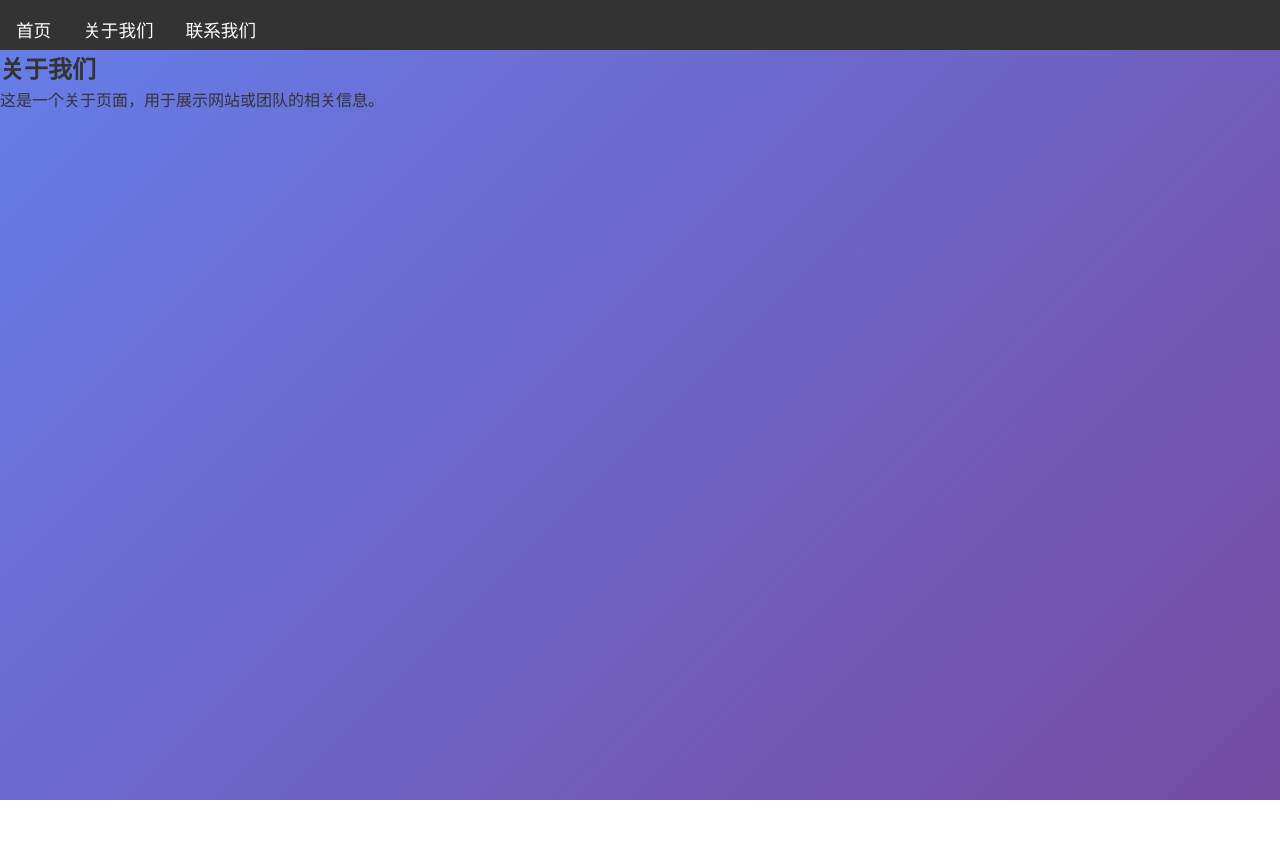
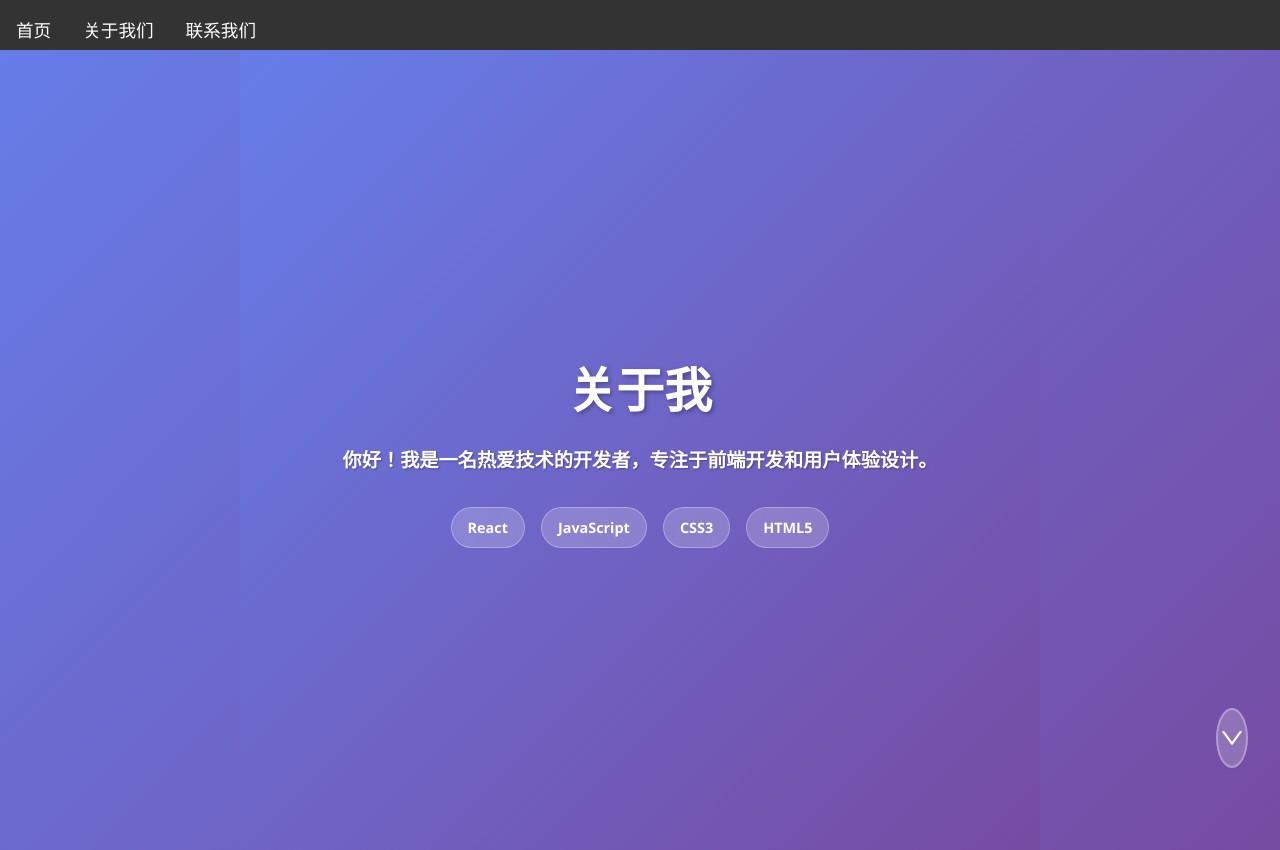
Before and after one commit to SucreAvecMoi/SucreAvecMoi.github.io, a React (Create React App) app: page /#/about in a window 1280 px wide. Before the commit the page ends 800 px from the top, so only its background shows below. Built offline with nearby package versions, Linux system fonts and the light colour scheme.

Commit message:
Fix About page Swiper: add CSS styles and improve content

```diff
--- a/package.json
+++ b/package.json
@@ -8,10 +8,12 @@
     "@testing-library/jest-dom": "^6.6.3",
     "@testing-library/react": "^16.3.0",
     "@testing-library/user-event": "^13.5.0",
+    "antd": "^5.26.6",
     "react": "^19.1.0",
     "react-dom": "^19.1.0",
     "react-router-dom": "^7.7.0",
     "react-scripts": "5.0.1",
+    "swiper": "^11.2.10",
     "web-vitals": "^2.1.4"
   },
   "scripts": {
--- /dev/null
+++ b/src/pages/About.css
@@ -0,0 +1,175 @@
+/* About 页面容器 */
+.about-container {
+  width: 100%;
+  height: 100vh;
+  position: relative;
+  overflow: hidden;
+}
+
+/* Swiper 容器样式 */
+.mySwiper {
+  width: 100%;
+  height: 100vh;
+}
+
+/* 幻灯片样式 */
+.slide {
+  display: flex;
+  align-items: center;
+  justify-content: center;
+  font-size: 2rem;
+  font-weight: bold;
+  color: white;
+  text-align: center;
+  padding: 2rem;
+  box-sizing: border-box;
+}
+
+/* 幻灯片内容样式 */
+.slide-content {
+  display: flex;
+  flex-direction: column;
+  align-items: center;
+  justify-content: center;
+  max-width: 800px;
+  margin: 0 auto;
+}
+
+.slide-content h2 {
+  font-size: 3rem;
+  margin-bottom: 1rem;
+  text-shadow: 2px 2px 4px rgba(0, 0, 0, 0.3);
+}
+
+.slide-content p {
+  font-size: 1.2rem;
+  line-height: 1.6;
+  margin-bottom: 2rem;
+  text-shadow: 1px 1px 2px rgba(0, 0, 0, 0.3);
+}
+
+.slide-content .skills {
+  display: flex;
+  flex-wrap: wrap;
+  gap: 1rem;
+  justify-content: center;
+  margin-top: 2rem;
+}
+
+.skill-tag {
+  background: rgba(255, 255, 255, 0.2);
+  padding: 0.5rem 1rem;
+  border-radius: 25px;
+  font-size: 0.9rem;
+  backdrop-filter: blur(10px);
+  border: 1px solid rgba(255, 255, 255, 0.3);
+}
+
+/* 颜色主题 */
+.color1 {
+  background: linear-gradient(135deg, #667eea 0%, #764ba2 100%);
+}
+
+.color2 {
+  background: linear-gradient(135deg, #f093fb 0%, #f5576c 100%);
+}
+
+.color3 {
+  background: linear-gradient(135deg, #4facfe 0%, #00f2fe 100%);
+}
+
+.color4 {
+  background: linear-gradient(135deg, #43e97b 0%, #38f9d7 100%);
+}
+
+/* 导航按钮样式 */
+.button {
+  position: fixed;
+  bottom: 2rem;
+  right: 2rem;
+  width: 60px;
+  height: 60px;
+  border-radius: 50%;
+  background: rgba(255, 255, 255, 0.2);
+  border: 2px solid rgba(255, 255, 255, 0.3);
+  color: white;
+  font-size: 1.5rem;
+  display: flex;
+  align-items: center;
+  justify-content: center;
+  cursor: pointer;
+  transition: all 0.3s ease;
+  backdrop-filter: blur(10px);
+  z-index: 1000;
+}
+
+.button:hover {
+  background: rgba(255, 255, 255, 0.3);
+  transform: scale(1.1);
+  box-shadow: 0 5px 15px rgba(0, 0, 0, 0.2);
+}
+
+/* Swiper 分页器样式 */
+.swiper-pagination {
+  position: fixed;
+  right: 2rem;
+  top: 50%;
+  transform: translateY(-50%);
+  z-index: 1000;
+}
+
+.swiper-pagination-bullet {
+  width: 12px;
+  height: 12px;
+  background: rgba(255, 255, 255, 0.5);
+  border-radius: 50%;
+  margin: 0.5rem 0;
+  transition: all 0.3s ease;
+}
+
+.swiper-pagination-bullet-active {
+  background: white;
+  transform: scale(1.2);
+}
+
+/* 响应式设计 */
+@media (max-width: 768px) {
+  .slide-content h2 {
+    font-size: 2rem;
+  }
+
+  .slide-content p {
+    font-size: 1rem;
+  }
+
+  .button {
+    width: 50px;
+    height: 50px;
+    bottom: 1rem;
+    right: 1rem;
+  }
+
+  .swiper-pagination {
+    right: 1rem;
+  }
+}
+
+@media (max-width: 480px) {
+  .slide-content h2 {
+    font-size: 1.5rem;
+  }
+
+  .slide-content p {
+    font-size: 0.9rem;
+  }
+
+  .skills {
+    flex-direction: column;
+    align-items: center;
+  }
+
+  .skill-tag {
+    width: 100%;
+    text-align: center;
+  }
+}
--- a/src/pages/About.js
+++ b/src/pages/About.js
@@ -1,9 +1,95 @@
 import React from 'react';
+import { Button } from "antd";
+import { Swiper, SwiperSlide } from "swiper/react";
+import { Pagination, Navigation, Mousewheel, Keyboard } from "swiper/modules";
+
+import "swiper/css";
+import "swiper/css/pagination";
+import "swiper/css/navigation";
+
+import { DownOutlined } from "@ant-design/icons";
+import './About.css';
 
 const About = () => (
-  <div>
-    <h2>关于我们</h2>
-    <p>这是一个关于页面，用于展示网站或团队的相关信息。</p>
+  <div className="about-container">
+    <Swiper
+      direction="vertical"
+      className="mySwiper"
+      slidesPerView={1}
+      spaceBetween={0}
+      mousewheel={true}
+      pagination={{
+        clickable: true,
+        el: '.swiper-pagination',
+      }}
+      keyboard={true}
+      modules={[Pagination, Mousewheel, Keyboard]}
+      onSwiper={(swiper) => {
+        console.log('Swiper initialized:', swiper);
+      }}
+    >
+      <SwiperSlide className="slide slide-content color1">
+        <div>
+          <h2>关于我</h2>
+          <p>你好！我是一名热爱技术的开发者，专注于前端开发和用户体验设计。</p>
+          <div className="skills">
+            <span className="skill-tag">React</span>
+            <span className="skill-tag">JavaScript</span>
+            <span className="skill-tag">CSS3</span>
+            <span className="skill-tag">HTML5</span>
+          </div>
+        </div>
+      </SwiperSlide>
+
+      <SwiperSlide className="slide slide-content color2">
+        <div>
+          <h2>我的技能</h2>
+          <p>掌握现代前端技术栈，能够构建响应式和用户友好的 Web 应用。</p>
+          <div className="skills">
+            <span className="skill-tag">Vue.js</span>
+            <span className="skill-tag">Node.js</span>
+            <span className="skill-tag">TypeScript</span>
+            <span className="skill-tag">Git</span>
+          </div>
+        </div>
+      </SwiperSlide>
+
+      <SwiperSlide className="slide slide-content color3">
+        <div>
+          <h2>项目经验</h2>
+          <p>参与过多个商业项目，具备从需求分析到部署上线的完整开发经验。</p>
+          <div className="skills">
+            <span className="skill-tag">项目管理</span>
+            <span className="skill-tag">团队协作</span>
+            <span className="skill-tag">敏捷开发</span>
+            <span className="skill-tag">代码审查</span>
+          </div>
+        </div>
+      </SwiperSlide>
+
+      <SwiperSlide className="slide slide-content color4">
+        <div>
+          <h2>联系方式</h2>
+          <p>如果你对我的工作感兴趣，或者想要合作，欢迎随时联系我！</p>
+          <div className="skills">
+            <span className="skill-tag">邮箱: sucre_web@163.com</span>
+            <span className="skill-tag">微信: SucreAvecMoi</span>
+            <span className="skill-tag">GitHub: @SucreAvecMoi</span>
+          </div>
+        </div>
+      </SwiperSlide>
+    </Swiper>
+
+    <Button
+      className="button"
+      onClick={() => {
+        const swiper = document.querySelector(".mySwiper")?.swiper;
+        if (swiper) {
+          swiper.slideNext();
+        }
+      }}
+      icon={<DownOutlined />}
+    />
   </div>
 );
 
```
Also changed, not shown: 1 other file (tests, documents, lock files or other folders).
